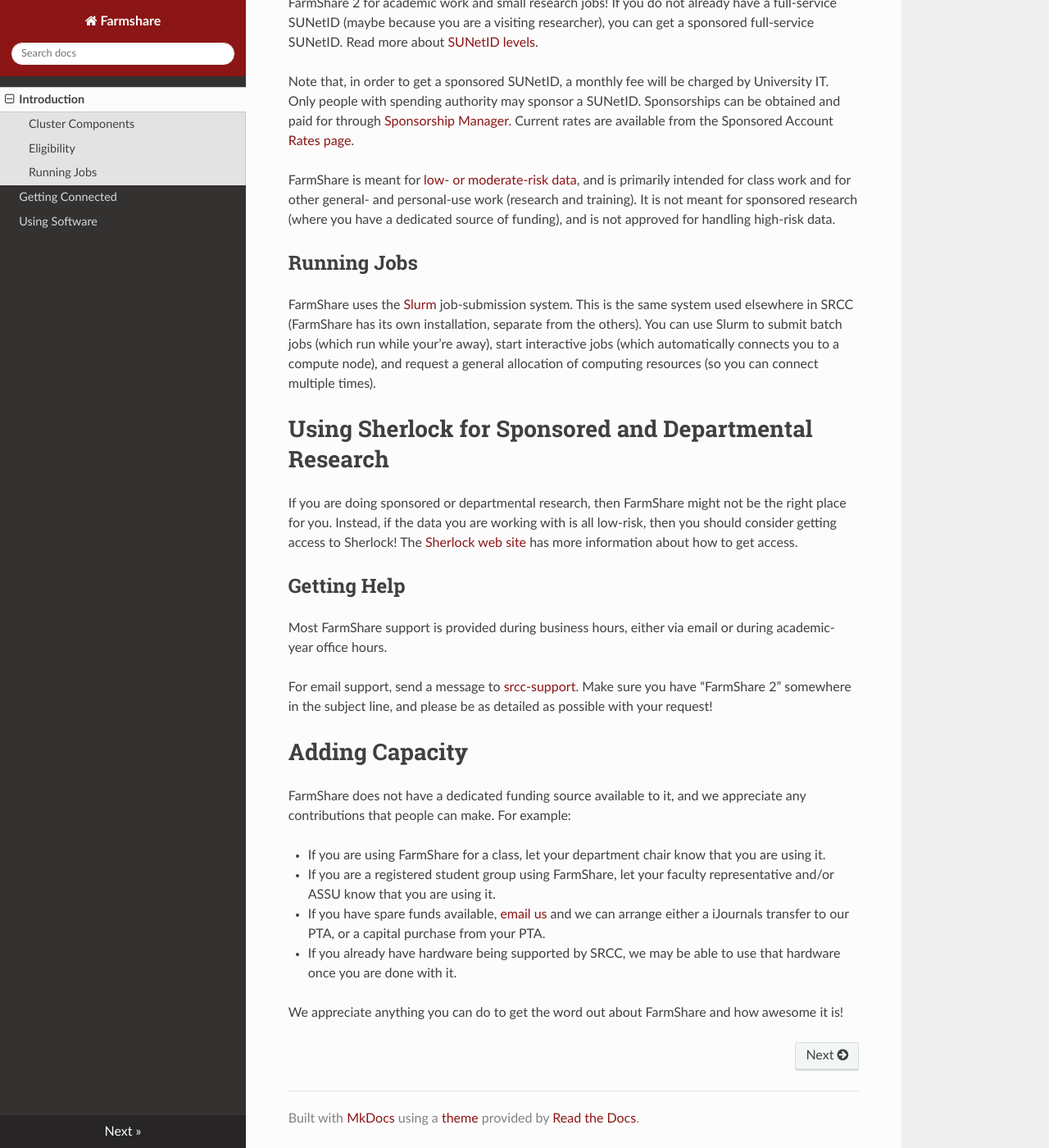
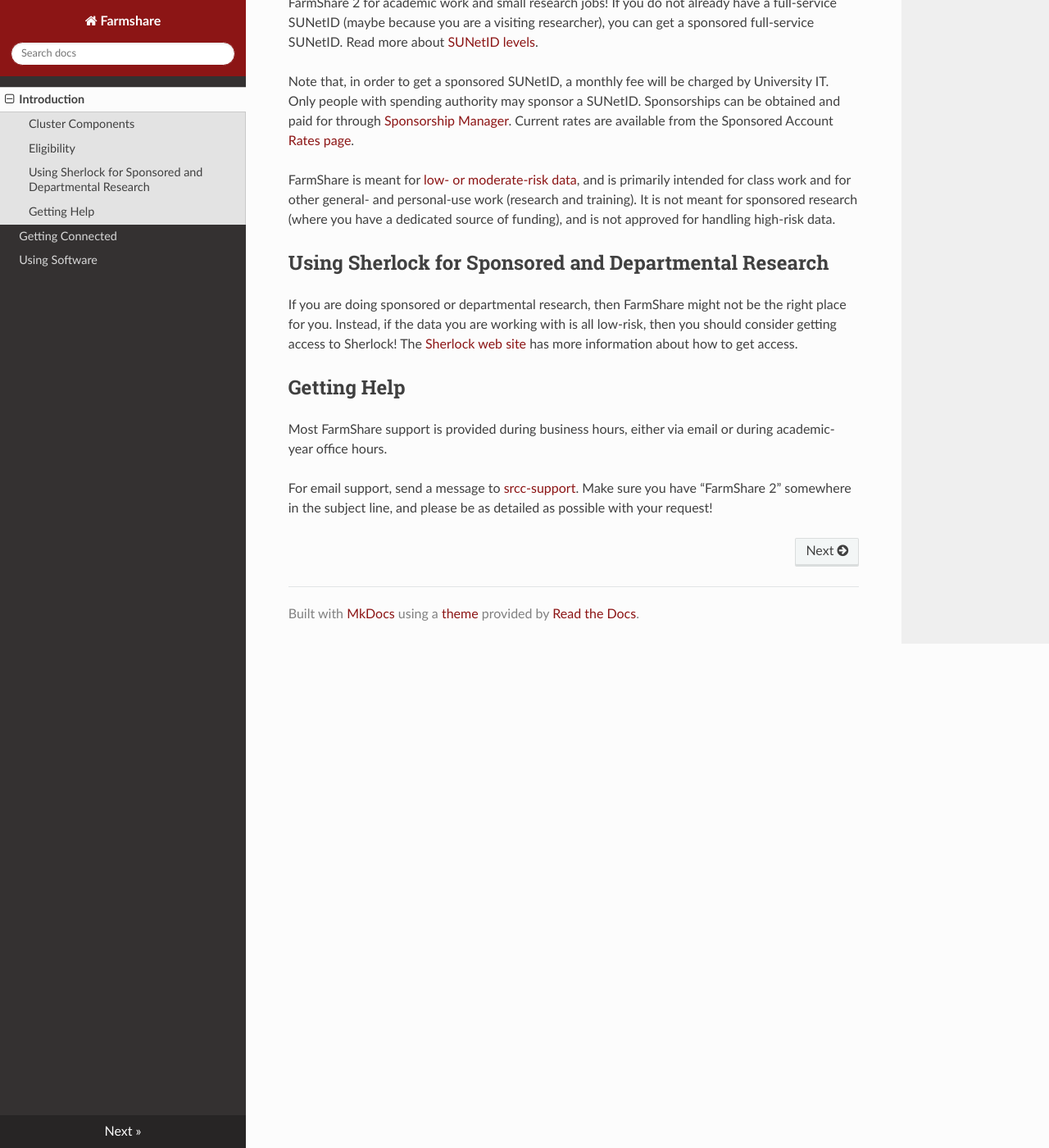
Before and after one commit to stanford-rc/farmshare-docs, an MkDocs documentation site: the page built from docs/index.md, in a window 1280 px wide and 1400 px high, scrolled down 928 px. Shown: the whole window at 82% size. Built offline with MkDocs 1.6.1, drawn with Linux system fonts in a browser that asks for light colours; nearby versions of some CDN libraries.

Commit message:
Update index.md

```diff
--- a/docs/index.md
+++ b/docs/index.md
@@ -26,11 +26,7 @@
 
 FarmShare is meant for [low- or moderate-risk data](https://uit.stanford.edu/guide/riskclassifications), and is primarily intended for class work and for other general- and personal-use work (research and training). It is not meant for sponsored research (where you have a dedicated source of funding), and is not approved for handling high-risk data.
 
-## Running Jobs
-
-FarmShare uses the [Slurm](http://slurm.schedmd.com/) job-submission system. This is the same system used elsewhere in SRCC (FarmShare has its own installation, separate from the others). You can use Slurm to submit batch jobs (which run while your're away), start interactive jobs (which automatically connects you to a compute node), and request a general allocation of computing resources (so you can connect multiple times).
-
-# Using Sherlock for Sponsored and Departmental Research
+## Using Sherlock for Sponsored and Departmental Research
 
 If you are doing sponsored or departmental research, then FarmShare might not be the right place for you. Instead, if the data you are working with is all low-risk, then you should consider getting access to Sherlock! The [Sherlock web site](https://www.sherlock.stanford.edu/docs/getting-started/#how-to-request-an-account) has more information about how to get access.
 
@@ -39,14 +35,3 @@
 Most FarmShare support is provided during business hours, either via email or during academic-year office hours.
 
 For email support, send a message to [srcc-support](mailto:srcc-support@stanford.edu?subject=FarmShare 2 support). Make sure you have "FarmShare 2" somewhere in the subject line, and please be as detailed as possible with your request!
-
-# Adding Capacity
-
-FarmShare does not have a dedicated funding source available to it, and we appreciate any contributions that people can make.  For example:
-
-* If you are using FarmShare for a class, let your department chair know that you are using it.
-* If you are a registered student group using FarmShare, let your faculty representative and/or ASSU know that you are using it.
-* If you have spare funds available, [email us](mailto:srcc-support@stanford.edu?subject=FarmShare 2 funds contribution) and we can arrange either a iJournals transfer to our PTA, or a capital purchase from your PTA.
-* If you already have hardware being supported by SRCC, we may be able to use that hardware once you are done with it.
-
-We appreciate anything you can do to get the word out about FarmShare and how awesome it is!
```
